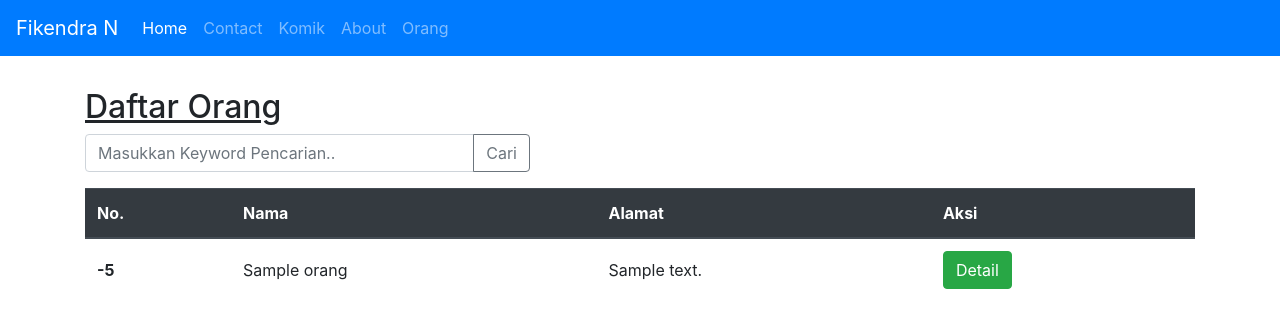
After one commit to fikendraNadeak/rekweb2020_183040070_ci4app, a CodeIgniter 4 app: template ci4app/app/Views/orang/index.php in a window 1280 px wide. The commit adds this page. Shown: the top 328 px of the page. Run offline with PHP 8.4 and a stand-in for CodeIgniter, Linux system fonts and the light colour scheme; the template is opened without the code that fills it: most values are stand-ins (such as "Sample title", 1, 10 or a date in 2020); data that the repository does not hold is empty; some libraries are stand-ins or nearby versions.

Commit message:
Menambahkan Tugas2 OrangSeeder

```diff
--- a/ci4app/app/Config/Pager.php
+++ b/ci4app/app/Config/Pager.php
@@ -1,4 +1,6 @@
-<?php namespace Config;
+<?php
+
+namespace Config;
 
 use CodeIgniter\Config\BaseConfig;
 
@@ -21,6 +23,7 @@ class Pager extends BaseConfig
 		'default_full'   => 'CodeIgniter\Pager\Views\default_full',
 		'default_simple' => 'CodeIgniter\Pager\Views\default_simple',
 		'default_head'   => 'CodeIgniter\Pager\Views\default_head',
+		'orang_pagination' => 'App\Views\Pagers\orang_pagination'
 	];
 
 	/*
--- a/ci4app/app/Database/Seeds/OrangSeeder.php
+++ b/ci4app/app/Database/Seeds/OrangSeeder.php
@@ -14,8 +14,8 @@ class OrangSeeder extends Seeder
 
 		for ($i = 0; $i < 100; $i++) {
 			$data = [
-				'nama' => $faker->name(),
-				'alamat' => $faker->address(),
+				'nama' => $faker->name,
+				'alamat' => $faker->address,
 				'created_at' => Time::createFromTimestamp($faker->unixTime()),
 				'updated_at' => Time::createFromTimestamp($faker->unixTime())
 			];
--- a/ci4app/app/Views/layout/navbar.php
+++ b/ci4app/app/Views/layout/navbar.php
@@ -17,6 +17,9 @@
       <li class="nav-item">
         <a class="nav-link" href="/pages/about">About</a>
       </li>
+      <li class="nav-item">
+        <a class="nav-link" href="/orang">Orang</a>
+      </li>
     </ul>
   </div>
 </nav>
--- /dev/null
+++ b/ci4app/app/Views/orang/index.php
@@ -0,0 +1,45 @@
+<?= $this->extend('layout/template') ?>
+
+<?= $this->section('content') ?>
+<div class="container mt-4">
+    <div class="row">
+        <div class="col-5">
+            <h2 class="mt-2"><u>Daftar Orang</u></h2>
+            <div class="form" method="get">
+                <div class="input-group mb-3">
+                    <input type="text" class="form-control" placeholder="Masukkan Keyword Pencarian.." aria-label="Recipient's username" aria-describedby="button-addon2">
+                    <div class="input-group-append" name="keyword">
+                        <button class="btn btn-outline-secondary" type="submit" name="submit">Cari</button>
+                    </div>
+                </div>
+            </div>
+        </div>
+    </div>
+    <div class="row">
+        <div class="col">
+            <table class="table">
+                <thead class="thead-dark">
+                    <tr>
+                        <th scope="col">No.</th>
+                        <th scope="col">Nama</th>
+                        <th scope="col">Alamat</th>
+                        <th scope="col">Aksi</th>
+                    </tr>
+                </thead>
+                <tbody>
+                    <?php $i = 1 + (6 * ($currentPage - 1)); ?>
+                    <?php foreach ($orang as $o) : ?>
+                        <tr>
+                            <th class="align-middle"><?= $i++ ?></th>
+                            <td class="align-middle"><?= $o['nama'] ?></td>
+                            <td class="align-middle"><?= $o['alamat'] ?></td>
+                            <td class="align-middle"><a href="/orang/" class="btn btn-success">Detail</a></td>
+                        </tr>
+                    <?php endforeach; ?>
+                </tbody>
+            </table>
+            <?= $pager->links('orang', 'orang_pagination') ?>
+        </div>
+    </div>
+</div>
+<?= $this->endSection() ?>
```
Also changed, not shown: ci4app/app/Controllers/Orang.php (added, +38 -0 lines), ci4app/app/Models/OrangModel.php (added, +17 -0 lines), ci4app/app/Views/Pagers/orang_pagination.php (added, +39 -0 lines), ci4app/public/img/1602911403_84ee9220072c8b83d533.jpg (added).
